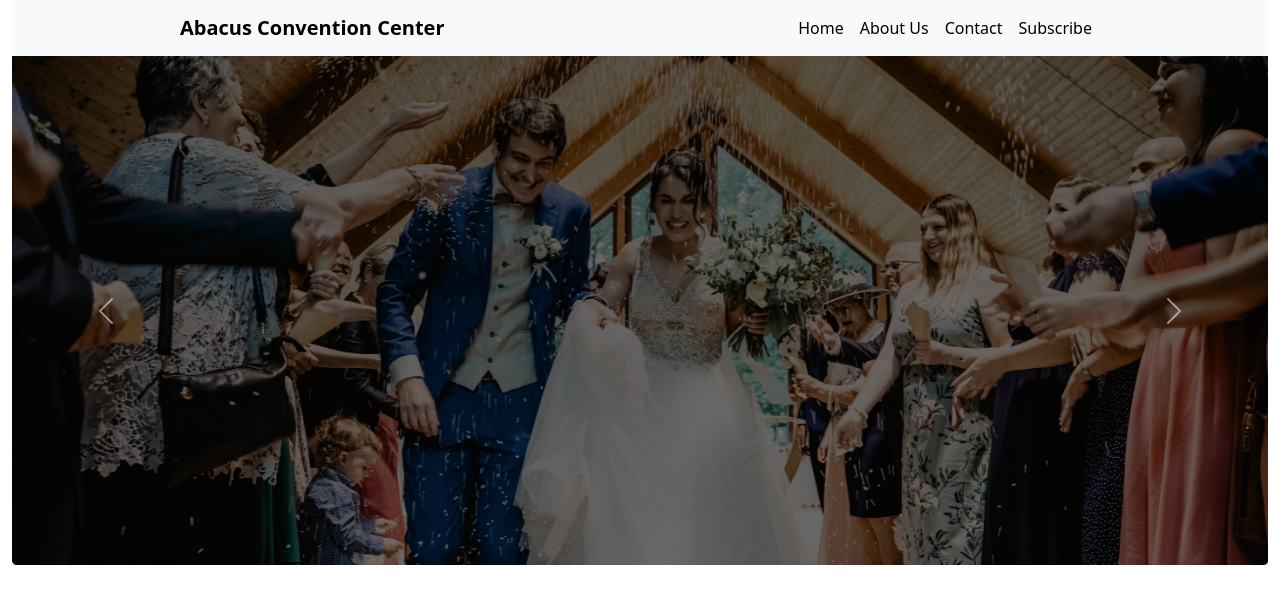
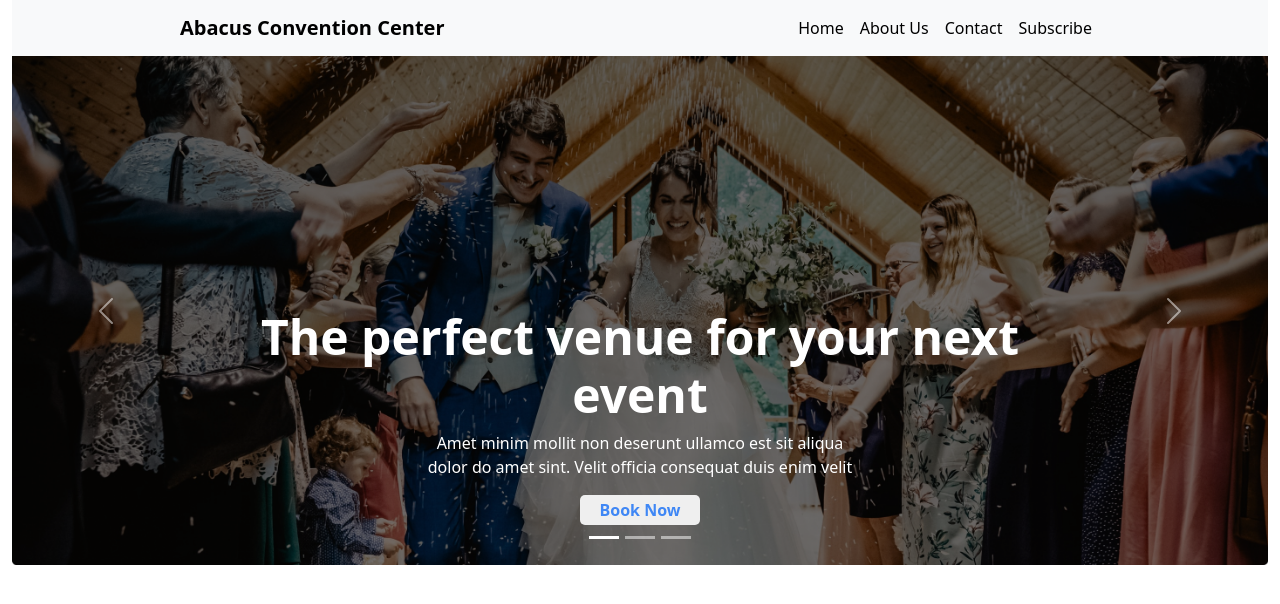
Before and after one commit to NirjanRulz/Convention-Bootstrap, a plain HTML site: page index.html in a window 1280 px wide. Drawn offline with Linux system fonts and the light colour scheme.

Commit message:
carousel and button

```diff
--- a/index.html
+++ b/index.html
@@ -43,23 +43,46 @@
     </header>
 
     <section class="container-fluid">
-        <div id="carouselExample" class="carousel slide">
+        <div id="carouselExampleCaptions" class="carousel slide">
+            <div class="carousel-indicators">
+              <button type="button" data-bs-target="#carouselExampleCaptions" data-bs-slide-to="0" class="active" aria-current="true" aria-label="Slide 1"></button>
+              <button type="button" data-bs-target="#carouselExampleCaptions" data-bs-slide-to="1" aria-label="Slide 2"></button>
+              <button type="button" data-bs-target="#carouselExampleCaptions" data-bs-slide-to="2" aria-label="Slide 3"></button>
+            </div>
             <div class="carousel-inner">
               <div class="carousel-item active">
                 <img src="./images/banner.png" class="d-block w-100" alt="...">
+                <div class="carousel-caption d-none d-md-block">
+                  <h2>The perfect venue for your
+                    next event</h2>
+                  <p>Amet minim mollit non deserunt ullamco est sit aliqua <br> dolor do amet sint. Velit officia consequat duis enim velit </p>
+                  <button>Book Now</button>
+                </div>
               </div>
               <div class="carousel-item">
                 <img src="./images/people.png" class="d-block w-100" alt="...">
+                <div class="carousel-caption d-none d-md-block">
+                  <h2>The perfect venue for your
+                    next event</h2>
+                  <p>Amet minim mollit non deserunt ullamco est sit aliqua <br> dolor do amet sint. Velit officia consequat duis enim velit .</p>
+                  <button>Book Now</button>
+                </div>
               </div>
               <div class="carousel-item">
-                <img src="./images/wedding.png" class="d-block w-100" alt="">
+                <img src="./images/wedding.png" class="d-block w-100" alt="...">
+                <div class="carousel-caption d-none d-md-block">
+                  <h2>The perfect venue for your
+                    next event</h2>
+                  <p>Amet minim mollit non deserunt ullamco est sit aliqua <br> dolor do amet sint. Velit officia consequat duis enim velit </p>
+                  <button>Book Now</button>
+                </div>
               </div>
             </div>
-            <button class="carousel-control-prev" type="button" data-bs-target="#carouselExample" data-bs-slide="prev">
+            <button class="carousel-control-prev" type="button" data-bs-target="#carouselExampleCaptions" data-bs-slide="prev">
               <span class="carousel-control-prev-icon" aria-hidden="true"></span>
               <span class="visually-hidden">Previous</span>
             </button>
-            <button class="carousel-control-next" type="button" data-bs-target="#carouselExample" data-bs-slide="next">
+            <button class="carousel-control-next" type="button" data-bs-target="#carouselExampleCaptions" data-bs-slide="next">
               <span class="carousel-control-next-icon" aria-hidden="true"></span>
               <span class="visually-hidden">Next</span>
             </button>
--- a/style.css
+++ b/style.css
@@ -19,3 +19,28 @@
     font-size: 16px;
     font-weight: 500;
 }
+.carousel-caption h2{
+    color: #FFF;
+    font-size: 48px;
+    font-weight: 600;
+}
+.carousel-caption p{
+    color: #FFF;
+    font-size: 16px;
+    font-weight: 300;
+}
+.carousel-caption button{
+    color: #3F87F5;
+    font-size: 16px;
+    font-weight: 700;
+    padding: 3px 20px;
+    border: none;
+    border-radius: 5px;
+    transition: all 0.5s ease-in-out;
+}
+.carousel-caption button:hover{
+    color: #FFF;
+    background: #3F87F5;
+    border-radius: 0px;
+    transform: rotate(360deg);
+}
```
